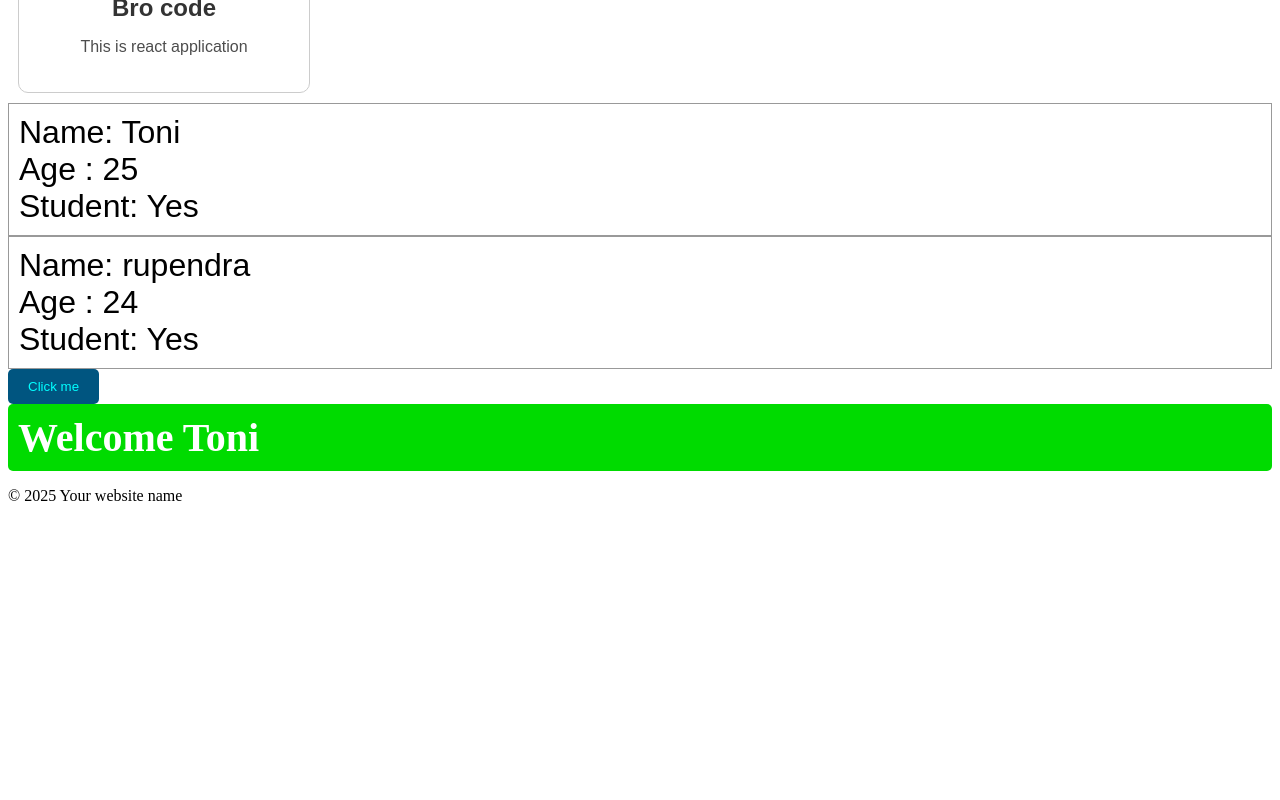
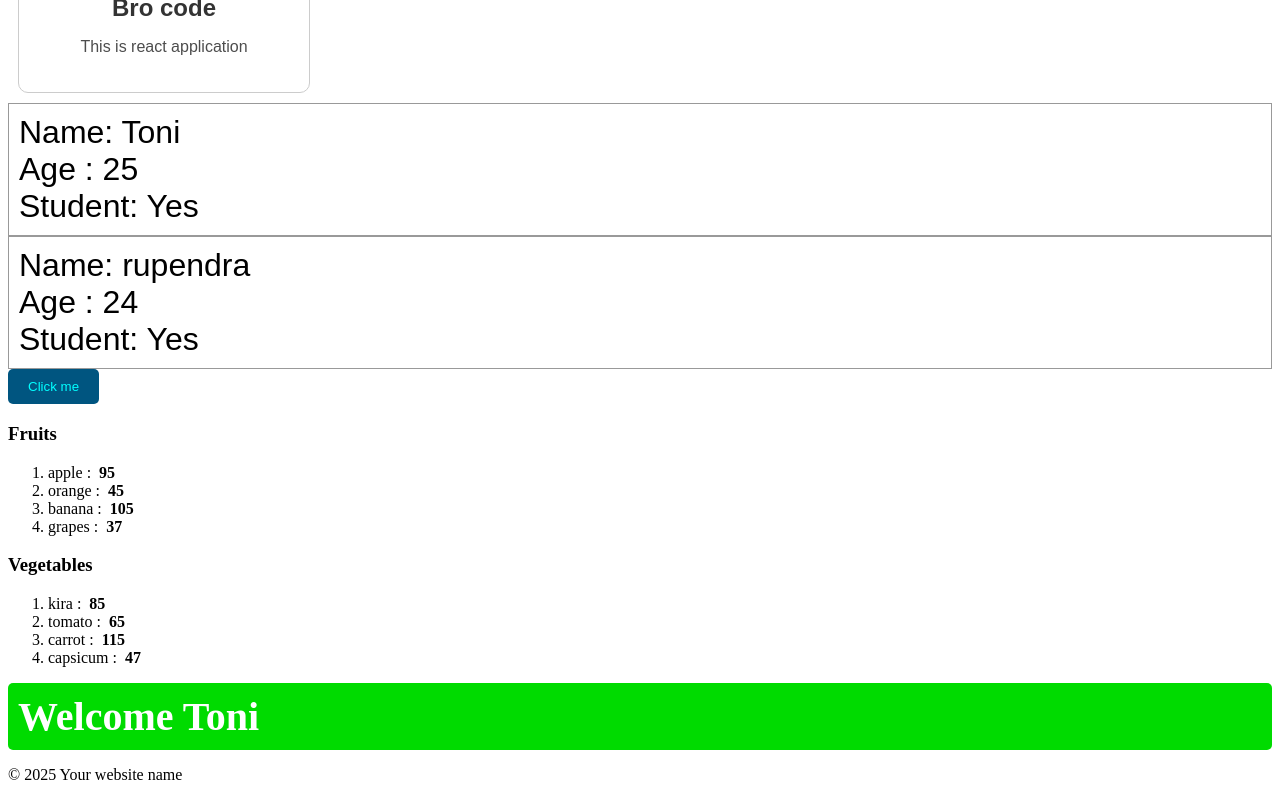
Before and after one commit to Vamsi-009/React-Application, a React (Vite) app: page / in a window 1280 px wide. Shown: the part 391-1191 px from the top of the page. Before the commit the page ends 912 px from the top, so only its background shows below. Built offline with nearby package versions, Linux system fonts and the light colour scheme.

Commit message:
render-list

```diff
--- a/src/App.jsx
+++ b/src/App.jsx
@@ -5,8 +5,24 @@ import Button from "./Button"
 import Card from "./Card"
 import Student from "./Student"
 import UserGreeting from "./UserGreeting"
+import List from "./List"
 
 function App() {
+
+const fruits = [
+    { id: 1, name: "apple", calories: 95 },
+    { id: 2, name: "orange", calories: 45 },
+    { id: 3, name: "banana", calories: 105 },
+    { id: 4, name: "grapes", calories: 37 }
+  ];
+
+  const vegetables = [
+    { id: 5, name: "kira", calories: 85 },
+    { id: 6, name: "tomato", calories: 65 },
+    { id: 7, name: "carrot", calories: 115 },
+    { id: 8, name: "capsicum", calories: 47 }
+  ];
+
   return(
     <>
     <Header />
@@ -15,6 +31,9 @@ function App() {
     <Student name = "Toni" age ="25" isStudent = {true} />
     <Student name = "rupendra" age ="24" isStudent = {true} />
     <Button />
+    <List items={fruits} category="Fruits" />
+    <List items={vegetables} category="Vegetables" />
+
     <UserGreeting isLoggedIn={true} username="Toni" />
     <Footer />
 
--- /dev/null
+++ b/src/List.jsx
@@ -0,0 +1,33 @@
+function List(props){
+
+   /* const fruits =[{id:1 ,name :"apple" , calories :95},
+                   {id:2 ,name :"orange" , calories :45},
+                   {id:3 ,name :"banana", calories :105},
+                   {id:4 ,name :"grepes" , calories :37}];*/
+
+
+    // fruits.sort((a, b) => a.name.localeCompare(b.name));  //Alphabetical
+
+    //fruits.sort((a, b) => b.name.localeCompare(a.name));   // reverse alphabetical
+
+    //fruits.sort((a,b) => a.calories - b.calories);  //numerical
+
+    //fruits.sort((a, b) => b.calories - a.calories);  //reverce numeric
+
+
+    //const lowCalFruit = fruits.filter(fruit => fruit.calories < 100);
+
+    //const highCalFruit = fruits.filter(fruit => fruit.calories >= 100);
+
+    const category = props.category;
+    const itemList = props.items;
+
+    const listItems = itemList.map(item => <li key={item.id}>
+                                        {item.name} : &nbsp;
+                                        <b>{item.calories}</b> </li>);
+    return(<>
+    <h3>{category}</h3>
+        <ol>{listItems}</ol>
+    </>);
+}
+export default List
--- a/src/UserGreeting.jsx
+++ b/src/UserGreeting.jsx
@@ -29,6 +29,7 @@ UserGreeting.propTypes = {
 }
 
 UserGreeting.defaultprops ={
-
+    isLoggedIn: false,
+    username: "Guest"
 }
 export default UserGreeting
```
